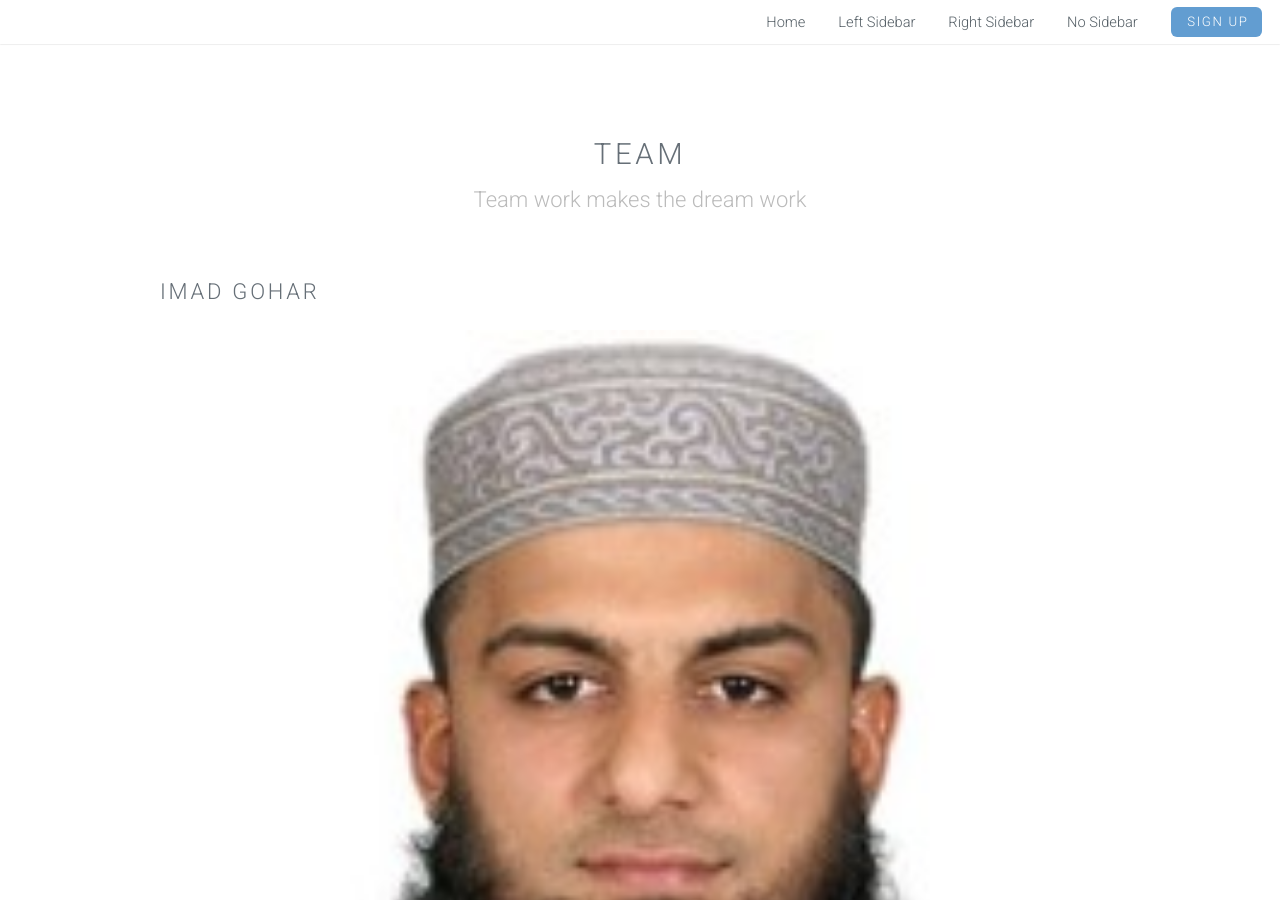
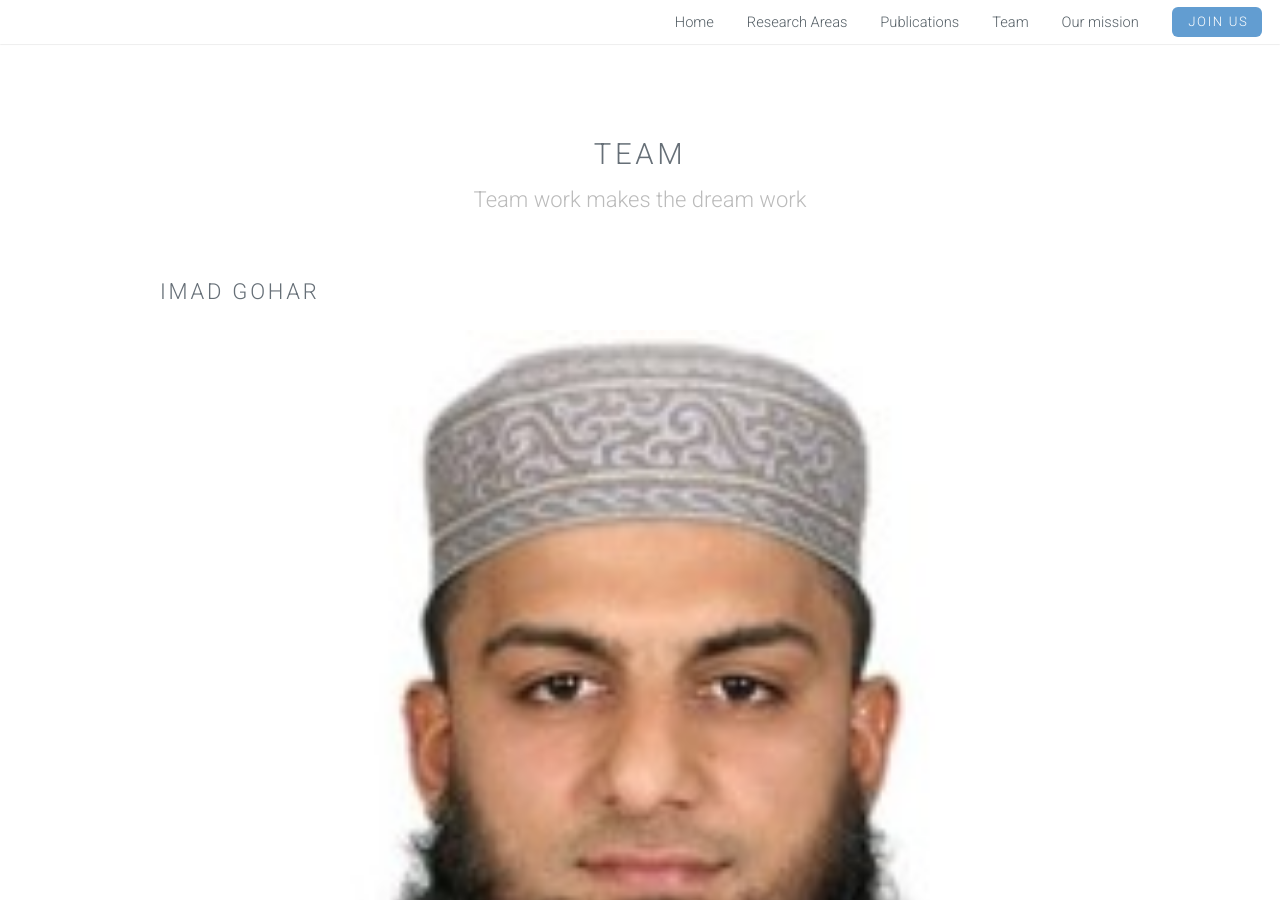
Before and after one commit to talha3111997/MSCTL, a plain HTML site: page no-sidebar.html in a window 1280 px wide. Shown: the top 900 px of the page. Drawn offline with Linux system fonts and the light colour scheme.

Commit message:
Update no-sidebar.html

```diff
--- a/no-sidebar.html
+++ b/no-sidebar.html
@@ -29,10 +29,11 @@
 				<nav id="nav">
 					<ul>
 						<li><a href="index.html">Home</a></li>
-						<li><a href="left-sidebar.html">Left Sidebar</a></li>
-						<li><a href="right-sidebar.html">Right Sidebar</a></li>
-						<li><a href="no-sidebar.html">No Sidebar</a></li>
-						<li><a href="#" class="button special">Sign Up</a></li>
+						<li><a href="left-sidebar.html">Research Areas</a></li>
+						<li><a href="right-sidebar.html">Publications</a></li>
+						<li><a href="no-sidebar.html">Team</a></li>
+						<li><a href="no-sidebar.html">Our mission</a></li>
+						<li><a href="#" class="button special">Join Us</a></li>
 					</ul>
 				</nav>
 			</header>
```
